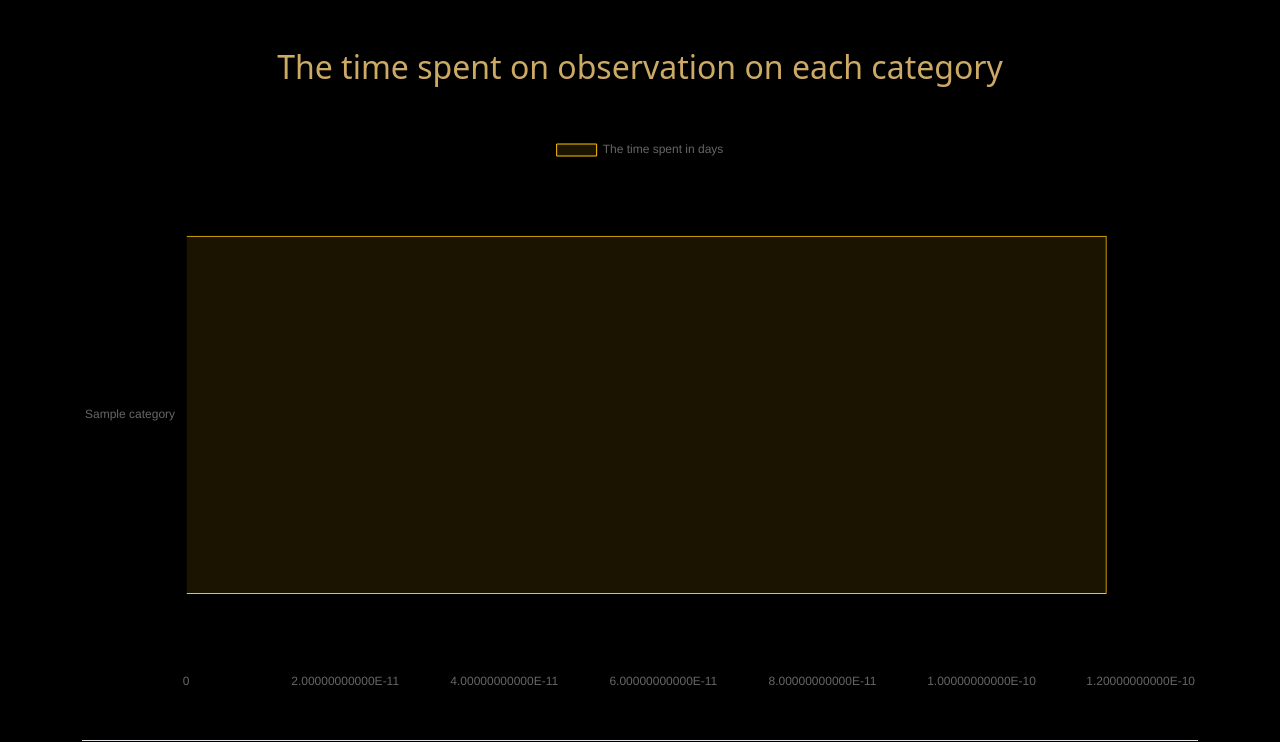
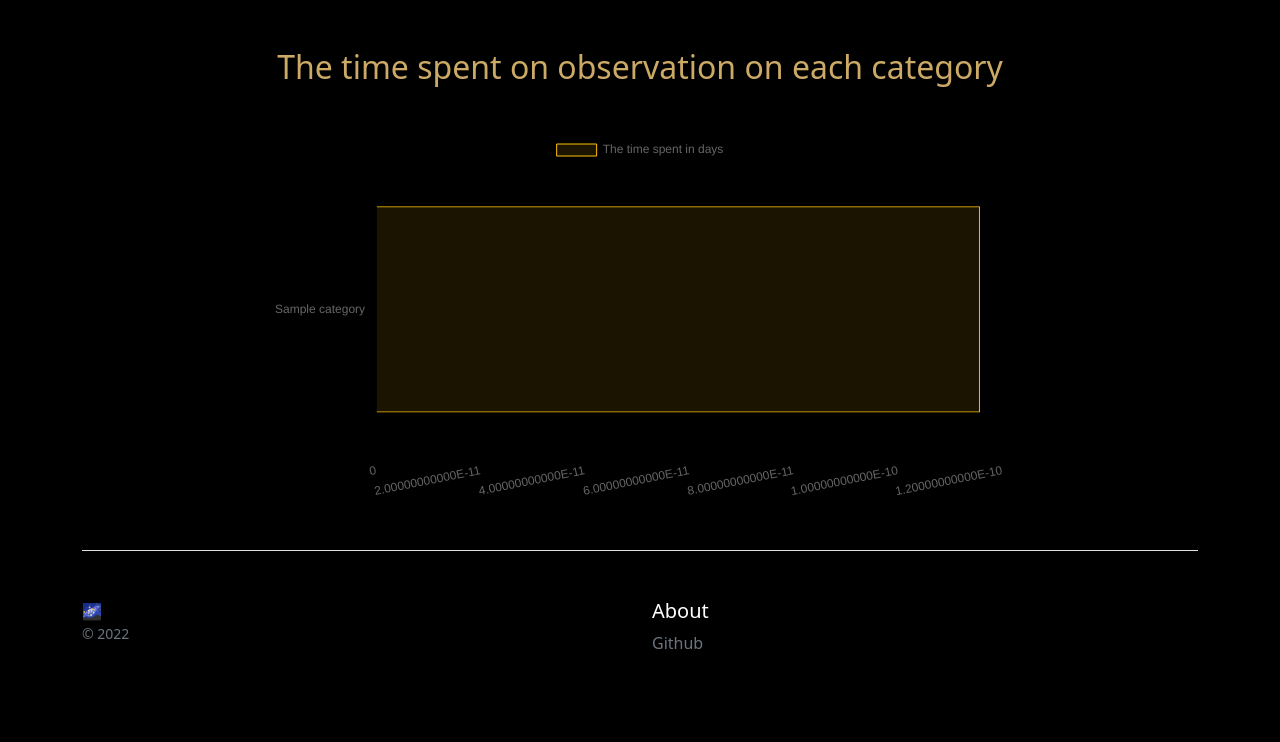
Before and after one commit to marketulinek/webbinspace, a Django app: page /observing-schedules/charts/ in a window 1280 px wide. Shown: the part 72-814 px from the top of the page. After the commit the page ends 721 px from the top, so only its background shows below. Run offline with Django 4.2, Linux system fonts and the light colour scheme; tables that the repository leaves empty hold one stand-in row (values such as "Sample post").

Commit message:
Renamed template for charts and handled the responsivity.

```diff
--- a/templates/chart_of_observations.html
+++ b/templates/observation_charts.html
@@ -7,8 +7,10 @@
 {% block content %}
   <h2 class="my-5 text-center">The time spent on observation on each category</h2>
 
-  <div>
-    <canvas id="observationChart"></canvas>
+  <div class="row">
+    <div class="col-sm-12 col-lg-8 offset-lg-2">
+      <canvas id="observationChart"></canvas>
+    </div>
   </div>
 {% endblock %}
 
--- a/webb/views.py
+++ b/webb/views.py
@@ -61,7 +61,7 @@ def chart_of_observations(request):
         'category_durations': category_durations
     }
 
-    return render(request, 'chart_of_observations.html', context)
+    return render(request, 'observation_charts.html', context)
 
 
 class ObservingScheduleListView(SingleTableMixin, FilterView):
```
